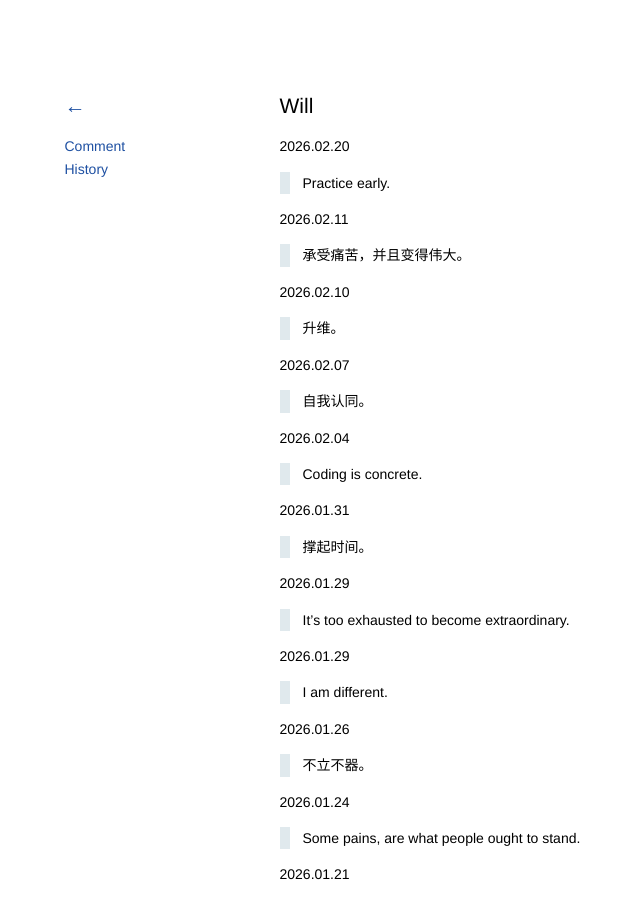
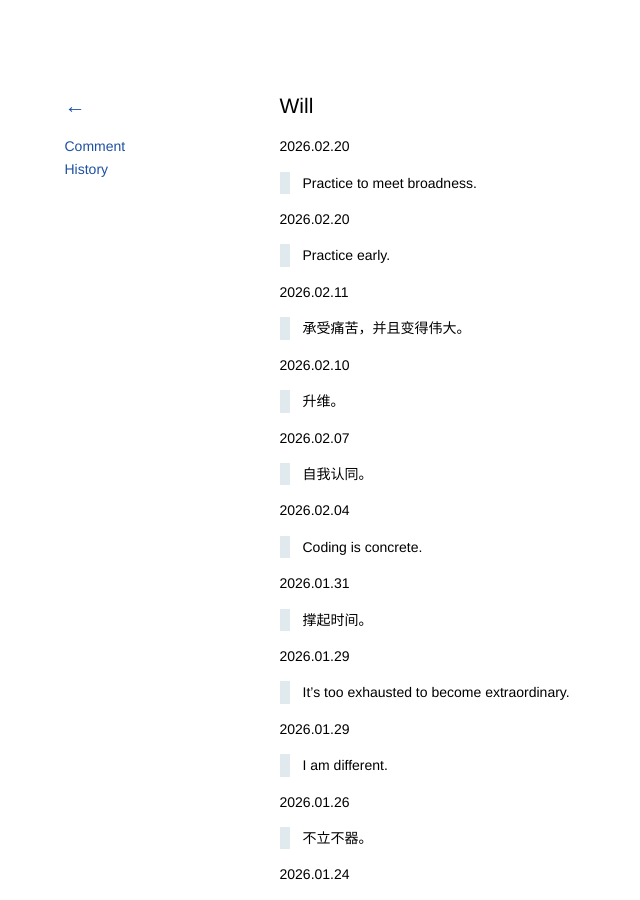
Before and after one commit to kidlj/awei, a Jekyll site: the page built from _wiki/will.md, in a window 1280 px wide and 900 px high. Shown: the whole window, without its empty margins (68-708 px from the left). Built offline with Jekyll 4.4.1, drawn with Linux system fonts in a browser that asks for light colours.

Commit message:
update will

```diff
--- a/_wiki/will.md
+++ b/_wiki/will.md
@@ -1,6 +1,10 @@
 ---
 title: Will
 ---
+
+2026.02.20
+
+> Practice to meet broadness.
 
 2026.02.20
 
```
